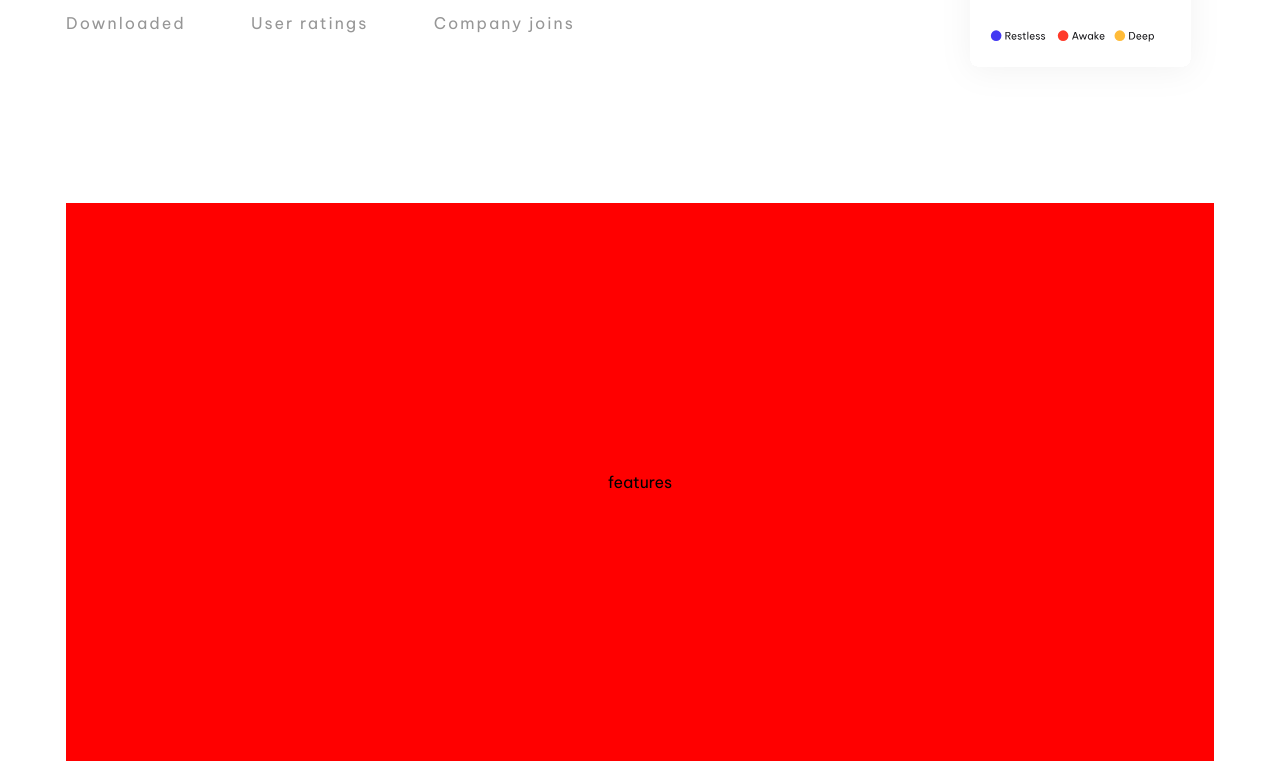
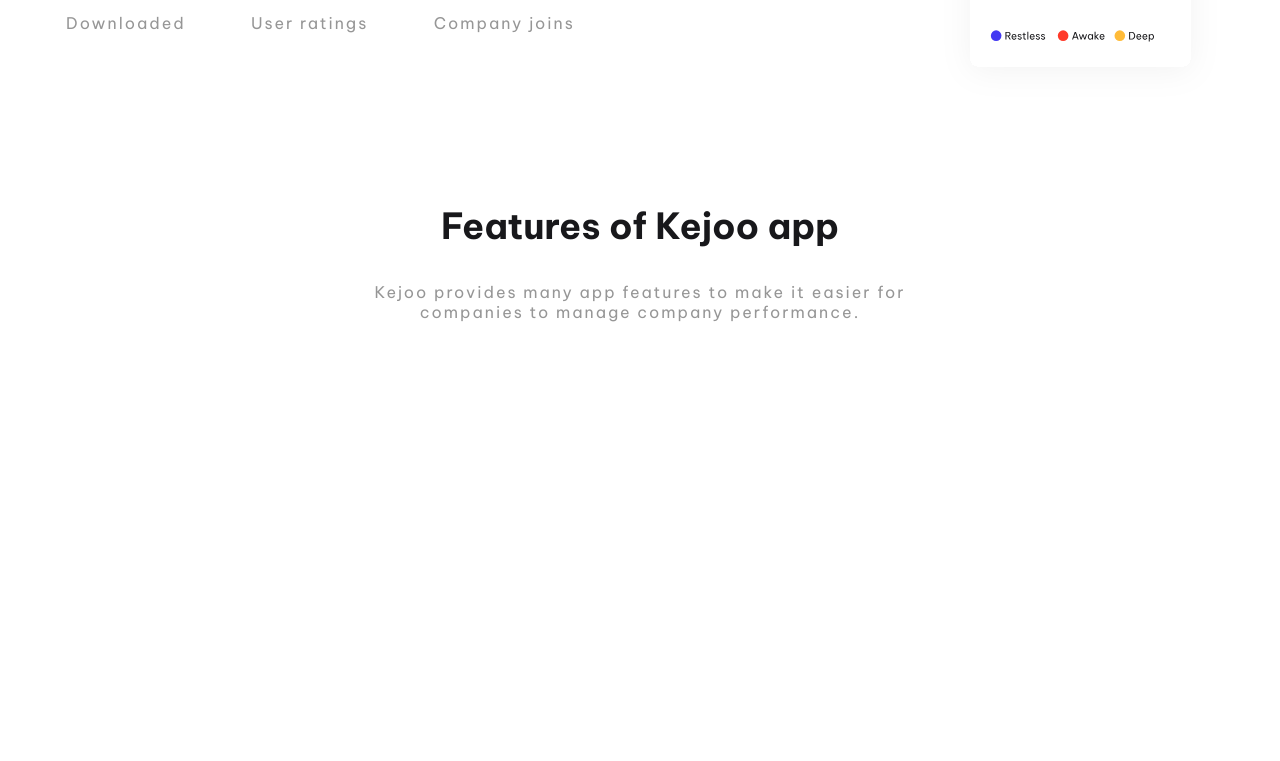
Before and after one commit to gustavoalvim41/kejoo, a React (Vite) app: page / in a window 1280 px wide. Shown: the part 677-1438 px from the top of the page. Built offline with nearby package versions, Linux system fonts and the light colour scheme.

Commit message:
updating features section and styling sub title

```diff
--- a/src/screens/Home/index.jsx
+++ b/src/screens/Home/index.jsx
@@ -40,7 +40,8 @@
         </section>
 
         <section id='Features' className='features'>
-          features
+          <h2>Features of Kejoo app</h2>
+          <p>Kejoo provides many app features to make it easier for companies to manage company performance.</p>
         </section>
       </main>
     </div>
--- a/src/screens/Home/styles.sass
+++ b/src/screens/Home/styles.sass
@@ -86,6 +86,23 @@
 
     display: flex
     align-items: center
-    justify-content: center
+    flex-direction: column
 
-    background-color: red
+    h2
+      font-size: 3.6rem
+      font-weight: 700
+      line-height: 4.6rem
+
+      color: variables.$black
+
+    p
+      width: 55rem
+
+      margin: 3.3rem 0 0 0
+
+      line-height: 2rem
+      letter-spacing: .2rem
+
+      text-align: center
+
+      color: variables.$secondary
```
